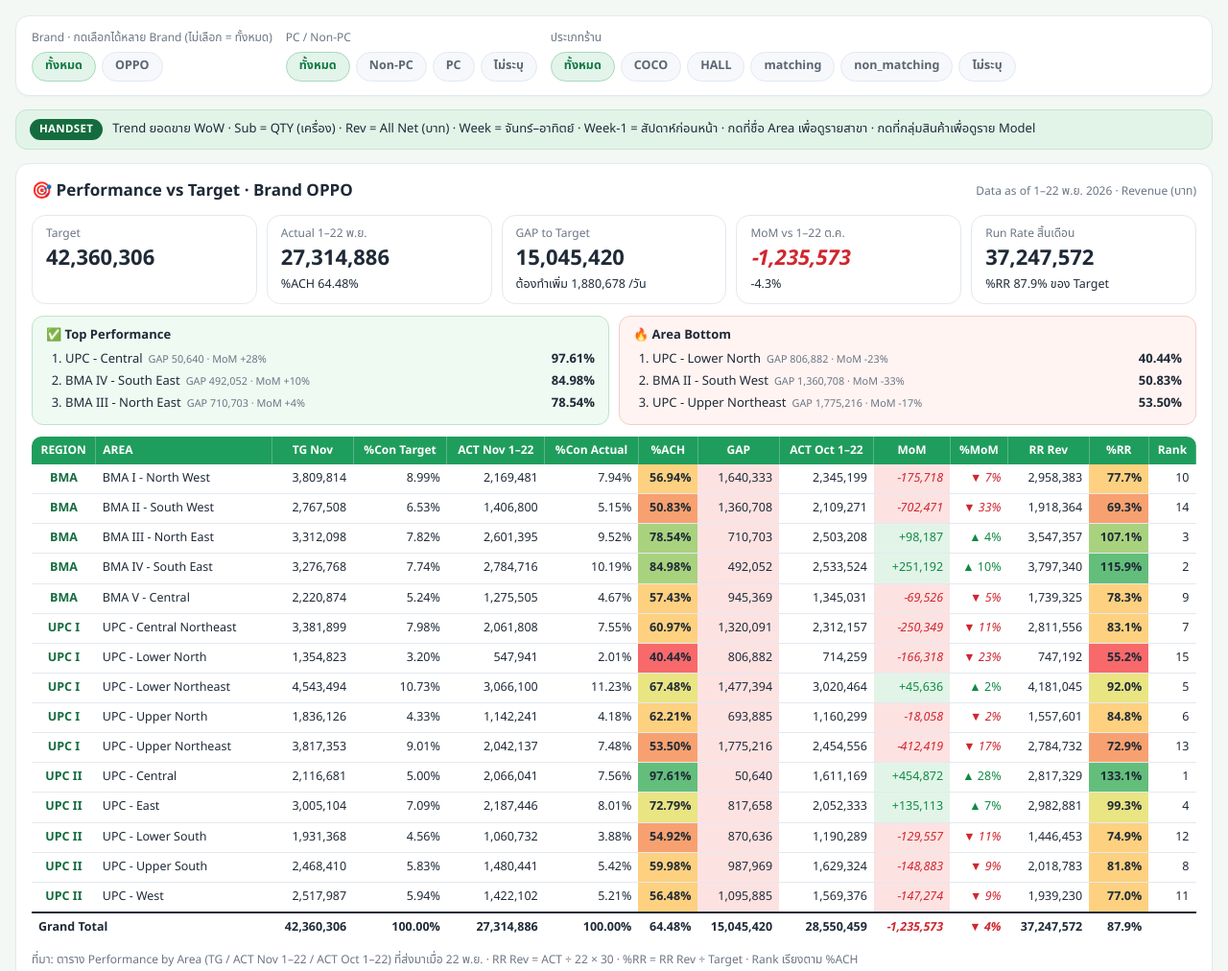
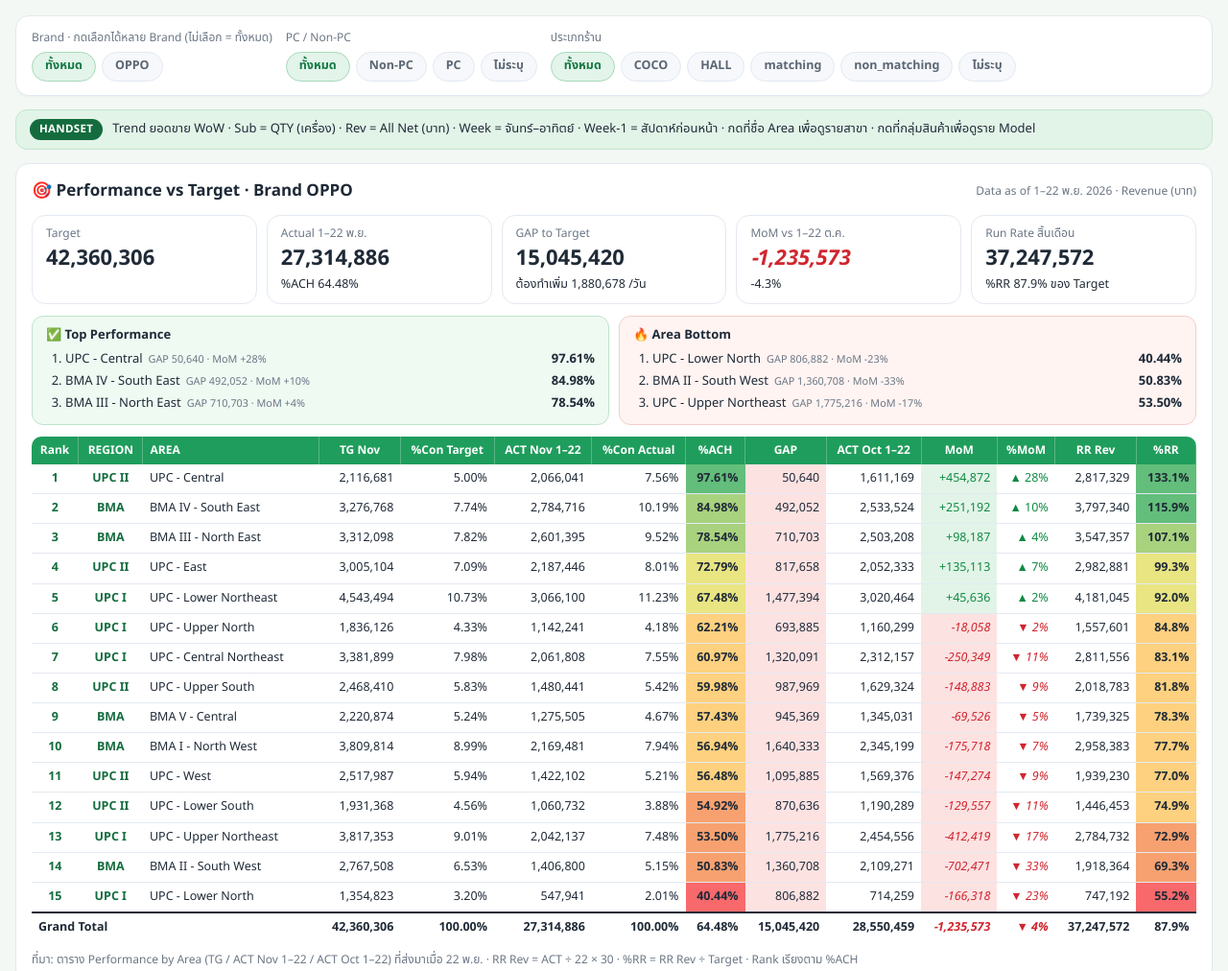
Before and after one commit to chadachadas23-bit/chadachada.s23-gmail.com, a plain HTML site: page oppo-trend-wow.html in a window 1280 px wide. Shown: the top 1012 px of the page at 96% size. Drawn offline with Linux system fonts and the light colour scheme.

Commit message:
Sort performance table by rank
Co-Authored-By: Claude Opus 5.5 <noreply@anthropic.com>
Claude-Session: https://claude.ai/code/session_01UaxeixB9qhsS3hDqCxkZG4

```diff
--- a/oppo-trend-wow.html
+++ b/oppo-trend-wow.html
@@ -52,6 +52,7 @@ table.t.perf td,table.t.perf th{padding:6px 7px}
 table.t.perf th.name,table.t.perf td.name{min-width:170px;position:static}
 table.t.perf td.rg{font-weight:700;text-align:center;color:#146c3e}
 table.t.perf td.ach{font-weight:700}
+table.t.perf td.rkc{text-align:center;font-weight:700;color:#146c3e}
 .ns-sum{display:flex;flex-wrap:wrap;gap:8px;margin-bottom:12px}
 .ns-pill{border-radius:999px;padding:6px 14px;font-weight:600;font-size:12.5px;background:#f3f5f7;border:1px solid var(--line)}
 .ns-pill.big{background:#fdecea;border-color:#f3c2bb;color:#b4232c}
@@ -345,17 +346,17 @@ rk.slice(0,3).forEach(r=>li(r,'perf-top'));rk.slice(-3).reverse().forEach(r=>li(
 // heat colors
 const heat=v=>v>=.85?'#63be7b':v>=.75?'#a9d27f':v>=.65?'#e9e583':v>=.55?'#fdd17f':v>=.45?'#f8a170':'#f8696b';
 const tbl=document.getElementById('t-perf');const th=el('thead');const hr=el('tr');
-const H=['REGION','AREA','TG Nov','%Con Target','ACT Nov 1–22','%Con Actual','%ACH','GAP','ACT Oct 1–22','MoM','%MoM','RR Rev','%RR','Rank'];
-H.forEach((h,i)=>{const c=el('th',i<2?'':'',h);if(i===1)c.className='name';tbl;hr.appendChild(c);});th.appendChild(hr);tbl.appendChild(th);
+const H=['REGION','AREA','TG Nov','%Con Target','ACT Nov 1–22','%Con Actual','%ACH','GAP','ACT Oct 1–22','MoM','%MoM','RR Rev','%RR','Rank'];H.unshift(H.pop());
+H.forEach((h,i)=>{const c=el('th',i<2?'':'',h);if(i===2)c.className='name';tbl;hr.appendChild(c);});th.appendChild(hr);tbl.appendChild(th);
 const tb=el('tbody');
 const cells=(tr,r,tot)=>{
   const add=(t,cls,bg)=>{const c=el('td',cls||'',t);if(bg)c.style.background=bg;tr.appendChild(c);return c;};
   add(nf.format(r.tg));add(pc(r.tg/T.tg));add(nf.format(r.act));add(pc(r.act/T.act));
   add(pc(r.ach),'ach',tot?'':heat(r.ach));add(nf.format(r.gap),'',tot?'':'#fde2e2');add(nf.format(r.oct));
   add(sg(r.mom),r.mom>=0?'up':'dn',tot?'':(r.mom>=0?'#e2f4e8':'#fde2e2'));add((r.momp>=0?'▲ ':'▼ ')+pc(Math.abs(r.momp),0),r.momp>=0?'up':'dn');
-  add(nf.format(Math.round(r.rr)));add(pc(r.rrp,1),'ach',tot?'':heat(r.rrp*0.75));add(tot?'':String(r.rank));};
-rows.forEach(r=>{const tr=el('tr');tr.append(el('td','rg',r.rg));const n=el('td','name',r.ar);tr.append(n);cells(tr,r,false);tb.appendChild(tr);});
-const tt=el('tr','tot');const g=el('td','name','Grand Total');g.colSpan=2;tt.append(g);cells(tt,T,true);tb.appendChild(tt);
+  add(nf.format(Math.round(r.rr)));add(pc(r.rrp,1),'ach',tot?'':heat(r.rrp*0.75));};
+rk.forEach(r=>{const tr=el('tr');const rc=el('td','rkc',String(r.rank));tr.append(rc);tr.append(el('td','rg',r.rg));const n=el('td','name',r.ar);tr.append(n);cells(tr,r,false);tb.appendChild(tr);});
+const tt=el('tr','tot');const g=el('td','name','Grand Total');g.colSpan=3;tt.append(g);cells(tt,T,true);tb.appendChild(tt);
 tbl.appendChild(tb);
 })();
 </script>
```
